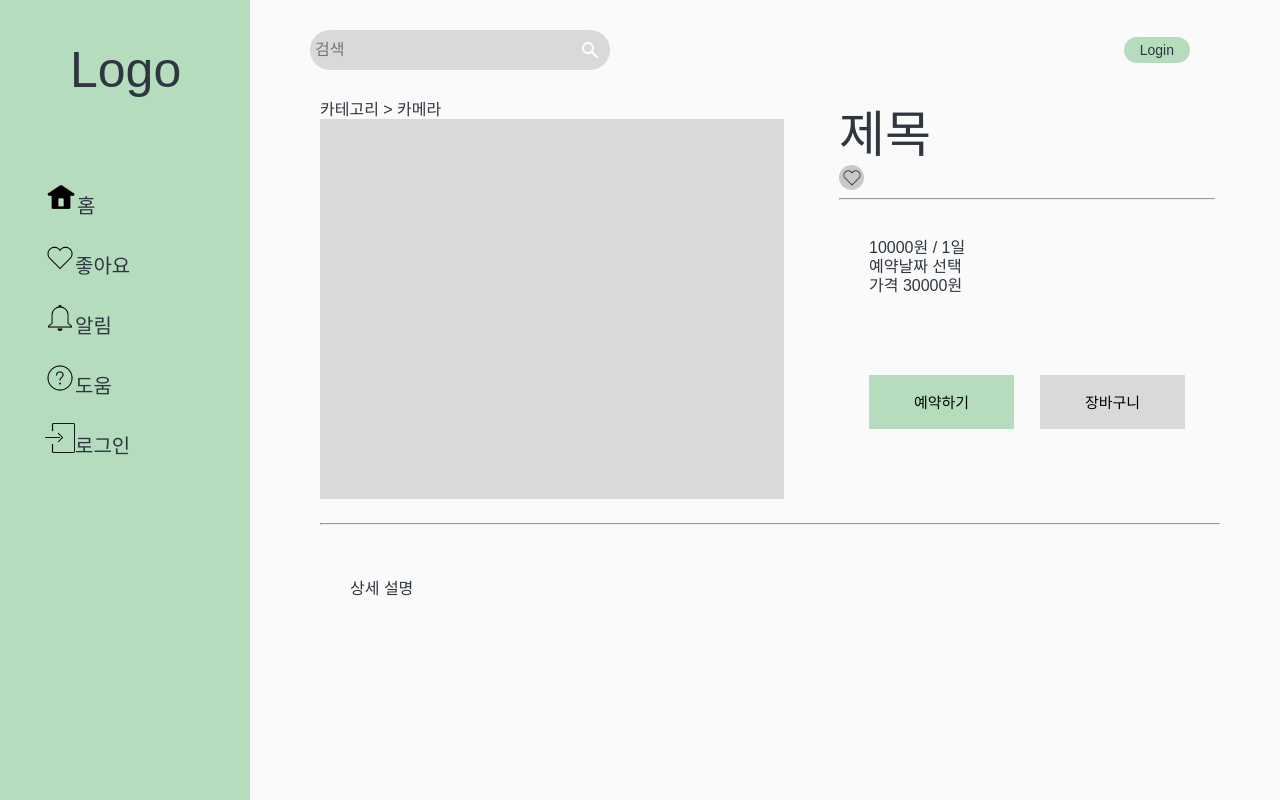
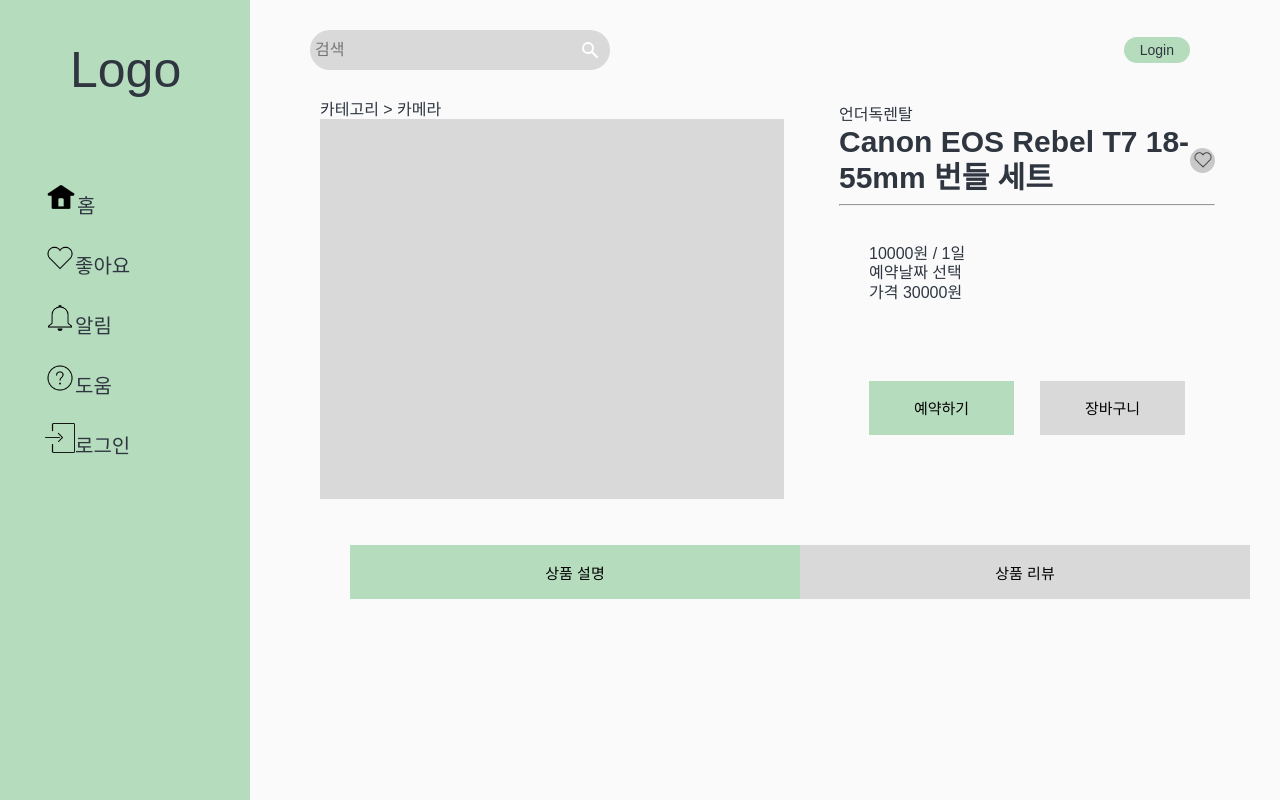
Before and after one commit to hyemimi/black-rabbit, a Next.js app: page /product/1 in a window 1280 px wide. Shown: the top 800 px of the page. Built offline with nearby package versions, Linux system fonts and the light colour scheme.

Commit message:
feat : resolve conflict

```diff
--- a/pages/product/[id].tsx
+++ b/pages/product/[id].tsx
@@ -2,7 +2,16 @@ import styled from "styled-components";
 import Image from "next/image";
 import tempimage from "../../public/help.png";
 import Heartbutton from "@/components/common/Heartbutton";
+import React, { useState } from "react";
 export default function detail() {
+  const [selected, setSelected] = useState(true);
+  const onClick = (event: React.MouseEvent<HTMLButtonElement>) => {
+    if (event.currentTarget.name === "detail") {
+      setSelected(true);
+    } else {
+      setSelected(false);
+    }
+  };
   return (
     <Wrapper>
       <InfoDiv>
@@ -11,8 +20,11 @@ export default function detail() {
           <ProductImage></ProductImage>
         </div>
         <DetailDiv>
-          <Title>제목</Title>
-          <Heartbutton />
+          <h1>언더독렌탈</h1>
+          <TitleDiv>
+            <Title>Canon EOS Rebel T7 18-55mm 번들 세트</Title>
+            <Heartbutton />
+          </TitleDiv>
           <hr />
           <Div>
             <div>10000원 / 1일</div>
@@ -27,9 +39,15 @@ export default function detail() {
         </DetailDiv>
       </InfoDiv>
 
-      <Hr />
       <Div>
-        <h1>상세 설명</h1>
+        <TabDiv>
+          <Tab name="detail" onClick={onClick} selected={selected}>
+            상품 설명
+          </Tab>
+          <Tab name="review" onClick={onClick} selected={!selected}>
+            상품 리뷰
+          </Tab>
+        </TabDiv>
       </Div>
     </Wrapper>
   );
@@ -53,7 +71,11 @@ const DetailDiv = styled.div`
   padding: 5px;
   width: 100%;
 `;
-
+const TitleDiv = styled.div`
+  display: flex;
+  align-items: center;
+  justify-content: space-between;
+`;
 const ProductImage = styled.div`
   background-color: ${(props) => props.theme.searchColor};
   width: 464px;
@@ -61,7 +83,8 @@ const ProductImage = styled.div`
 `;
 
 const Title = styled.h1`
-  font-size: 50px;
+  font-size: 30px;
+  font-weight: bold;
 `;
 
 const Div = styled.div`
@@ -87,10 +110,16 @@ const Button = styled.button`
   width: 145px;
   height: 54px;
   font-size: 15px;
-  transition-duration: 50ms;
-  &: hover {
-    color: rgb(254, 254, 254);
-    background-color: rgb(0, 0, 0, 1);
-    transition-duration: 100ms;
-  }
 `;
+const TabDiv = styled.div`
+  display: flex;
+  width: 900px;
+`;
+const Tab = styled(Button)<{ selected: boolean }>`
+  background-color: ${(props) =>
+    props.selected ? props.theme.pointColor : props.theme.searchColor};
+  width: 100%;
+  justify-content: center;
+  align-items: center;
+  display: flex;
+`;
```
Also changed, not shown: components/common/Wrapper.tsx (+4 -3 lines).
